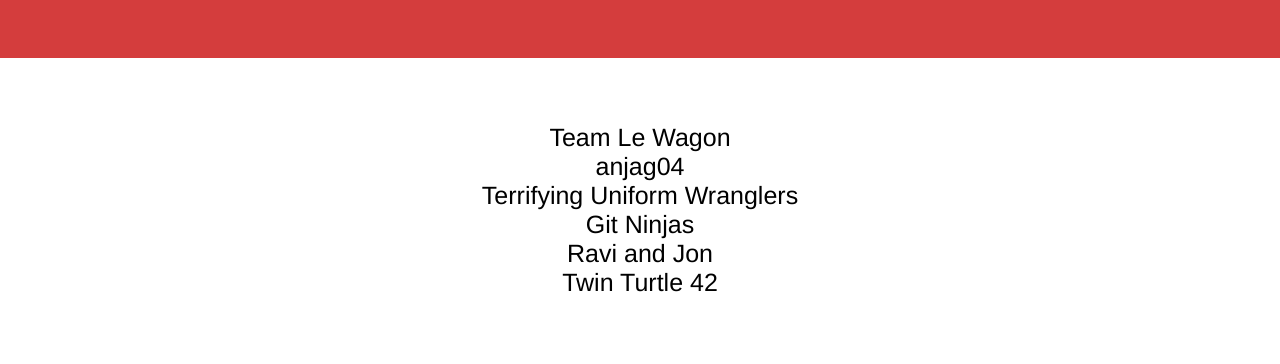
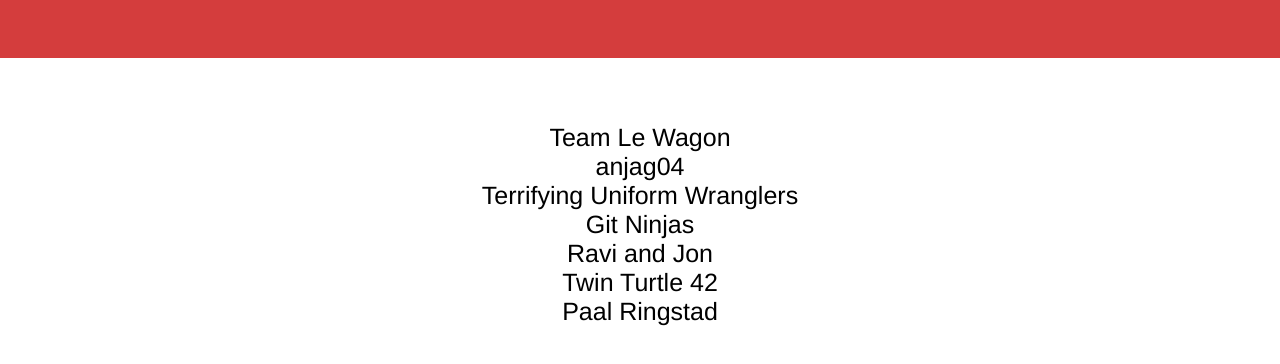
Before and after one commit to CharlyMartin/github_workshop, a plain HTML site: page index.html in a window 1280 px wide. Shown: the part 174-538 px from the top of the page. Drawn offline with Linux system fonts and the light colour scheme.

Commit message:
Added Paal

```diff
--- a/index.html
+++ b/index.html
@@ -25,6 +25,7 @@
         <li>Git Ninjas</li>
         <li> Ravi and Jon</li>
         <li>Twin Turtle 42</li>
+        <li>Paal Ringstad</li>
         <!-- DON'T DELETE PREVIOUS TEAM NAMES THOUGH! -->
 
       </ul>
```
